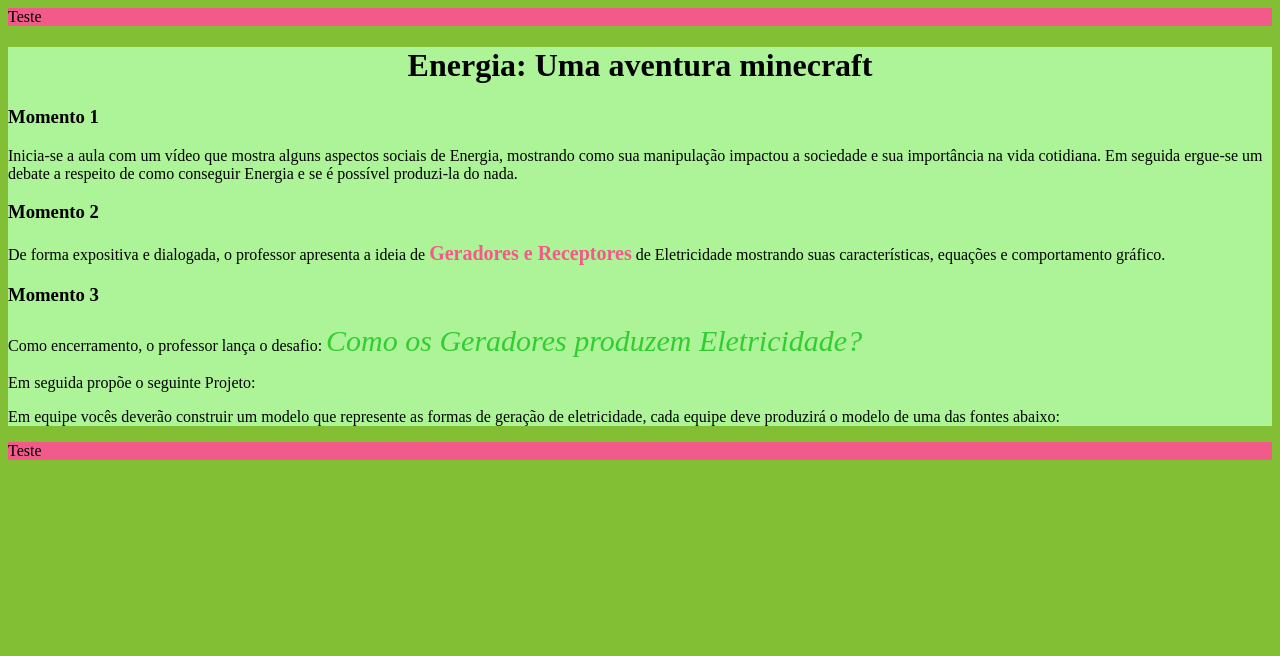
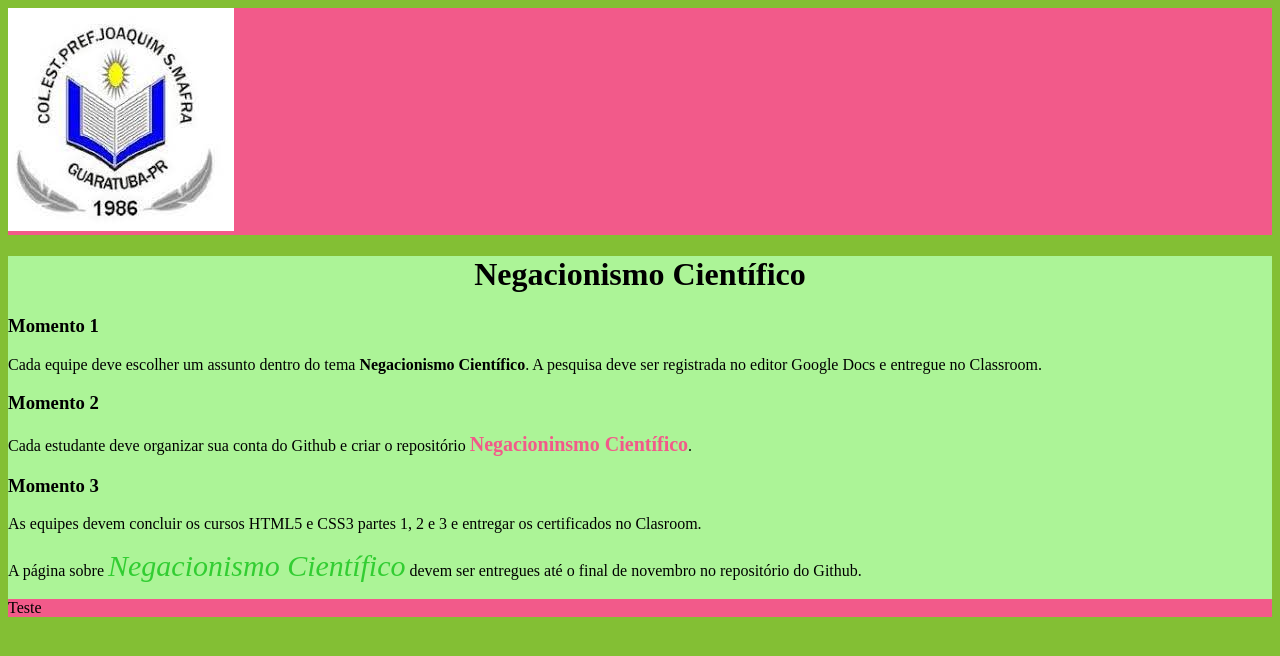
Before and after one commit to ProfTatiana/GEprogramacao-TurmaN, a plain HTML site: page index.html in a window 1280 px wide. Drawn offline with Linux system fonts and the light colour scheme.

Commit message:
Inseri a imagem logo e a lista

```diff
--- a/index.html
+++ b/index.html
@@ -3,36 +3,33 @@
 <head>
 	<html lang="PT-BR">
 	<meta charset="UTF-8">
-	<title>Energia: Uma aventura minecraft</title>
+	<title>Negacionismo Científico</title>
 	<link rel="stylesheet" type="text/css" href="style.css">
 
 </head>
 <body>
 	<header>
-
-	Teste
+	<img src="logo.png" alt="logo Joaquim Mafra">
 
 	</header>
 	<main>
-	<h1>Energia: Uma aventura minecraft</h1>
+	<h1>Negacionismo Científico</h1>
 
     <h3>Momento 1</h3>
 
-   <p> Inicia-se a aula com um vídeo que mostra alguns aspectos sociais de Energia, mostrando como sua manipulação impactou a sociedade e sua importância na vida cotidiana. Em seguida ergue-se um debate a respeito de como conseguir Energia e se é possível produzi-la do nada.</p>
+   <p> Cada equipe deve escolher um assunto dentro do tema <strong>Negacionismo Científico</strong>. A pesquisa deve ser registrada no editor Google Docs e entregue no Classroom.</p>
 
 
 	<h3>Momento 2</h3>
-	<p>De forma expositiva e dialogada, o professor apresenta a ideia de <b>Geradores e Receptores</b> de Eletricidade mostrando suas características, equações e comportamento gráfico.</p>
+	<p>Cada estudante deve organizar sua conta do Github e criar o repositório <b>Negacioninsmo Científico</b>.</p>
 
 
 	<h3>Momento 3</h3>
 
-	<p>Como encerramento, o professor lança o desafio: <i>Como os Geradores produzem Eletricidade?</i></p>
+	<p>As equipes devem concluir os cursos HTML5 e CSS3 partes 1, 2 e 3 e entregar os certificados no Clasroom.</p>
 
-	<p>Em seguida propõe o seguinte Projeto:</p>
+	<p>A página sobre <i>Negacionismo Científico</i> devem ser entregues até o final de novembro no repositório do Github.</p>
 
-	<p>Em equipe vocês deverão construir um modelo que represente as formas de geração de eletricidade, cada equipe deve produzirá o modelo de uma das fontes abaixo:</p>
-	</main>
 	<footer>
 
 		Teste
```
